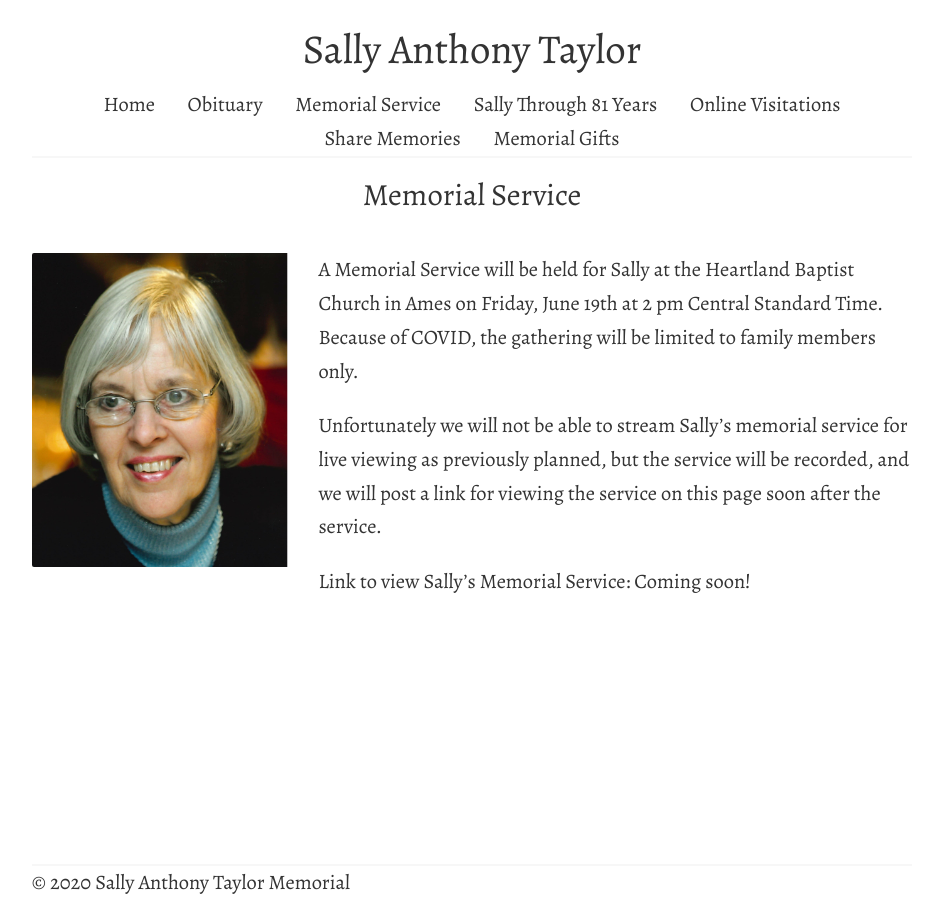
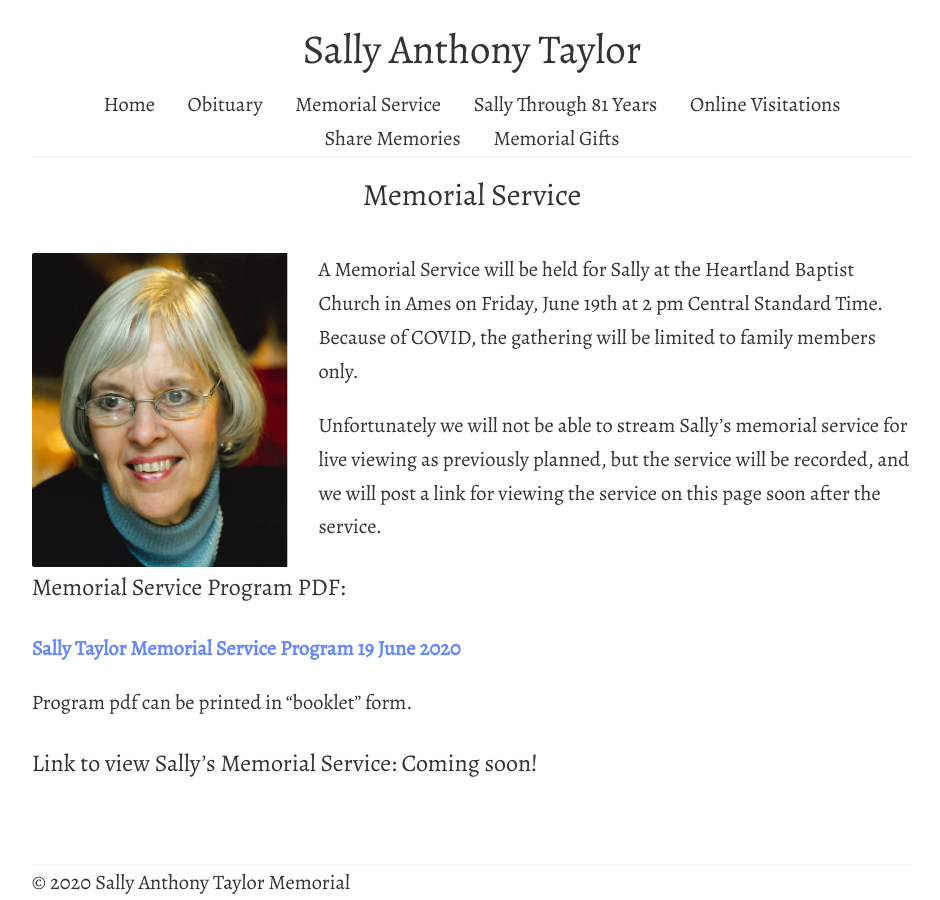
Before and after one commit to tsteward/www.sallyanthonytaylor.com, a Jekyll site: the page built from memorial-service.md, in a window 1280 px wide. Shown: the whole page, without its empty margins (168-1108 px from the left). Built offline with Jekyll 4.4.1, drawn with Linux system fonts in a browser that asks for light colours.

Commit message:
Update memorial-service.md

```diff
--- a/memorial-service.md
+++ b/memorial-service.md
@@ -8,4 +8,9 @@ A Memorial Service will be held for Sally at the Heartland Baptist Church in Ame
 
 Unfortunately we will not be able to stream Sally’s memorial service for live viewing as previously planned, but the service will be recorded, and we will post a link for viewing the service on this page soon after the service.
 
-Link to view Sally’s Memorial Service:  Coming soon!
+### Memorial Service Program PDF:
+[Sally Taylor Memorial Service Program 19 June 2020](/uploads/Sally Taylor Memorial Service Program 19 June 2020.pdf)
+
+Program pdf can be printed in “booklet” form.
+
+### Link to view Sally’s Memorial Service:  Coming soon!
```
